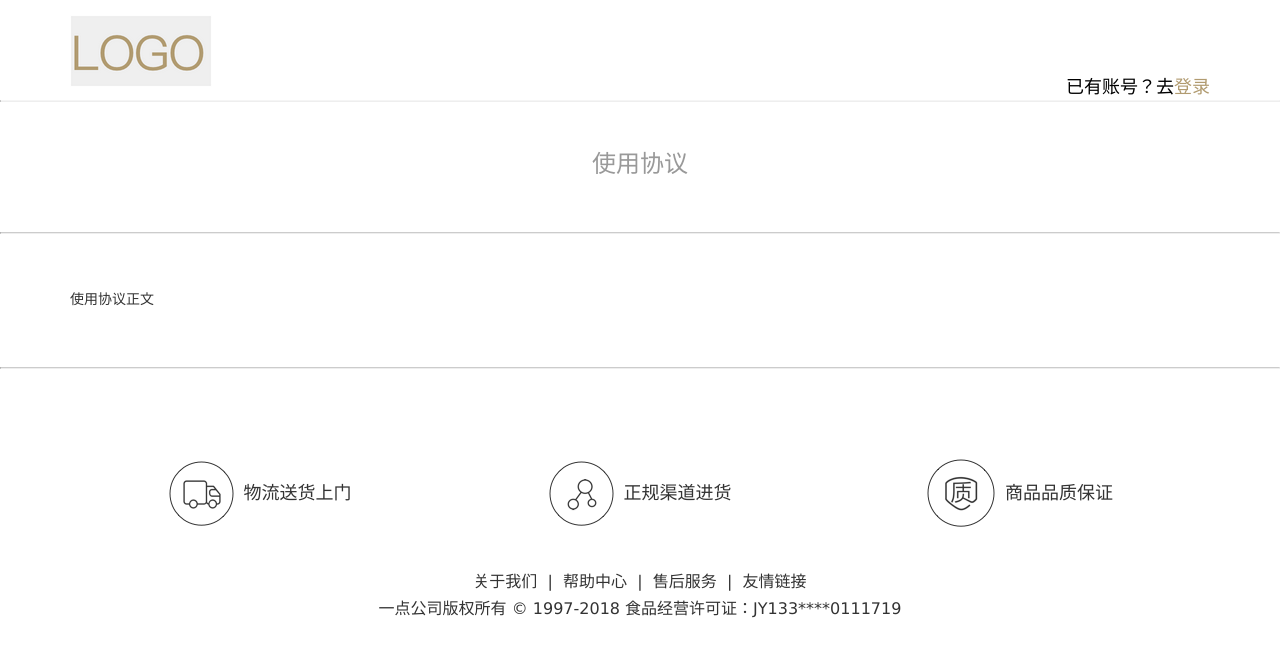
After one commit to ericwang1902/giftplatform, a Django app: page /protocol/ in a window 1280 px wide. The commit adds this page. Shown: the top 657 px of the page. Run offline with Django 3.2, Linux system fonts and the light colour scheme.

Commit message:
add protocol page,and the link on reg page

```diff
--- a/apps/gift_platform_site/urls.py
+++ b/apps/gift_platform_site/urls.py
@@ -4,7 +4,7 @@ from apps.gift_platform_site.views import IndexView
 from apps.gift_platform_site.views import MyaccountView,ModifyPwdView,logoutView, brands_list, categories_list, category_product_list, root_category_product_list, search_products
 from apps.gift_platform_site.views import search_supplier
 
-from apps.gift_platform_site.views import msgCenterView,sysinfoView,findpwdView
+from apps.gift_platform_site.views import msgCenterView,sysinfoView,findpwdView,protocolView
 
 app_name = 'gift_platform_site'
 
@@ -29,6 +29,8 @@ urlpatterns =  [
 
     path('usercenter/myaccount',MyaccountView.as_view(),name='myaccount'),
     path('usercenter/mpwd',ModifyPwdView.as_view(),name="modifypwd"),
-    path('usercenter/sysinfo',sysinfoView.as_view(),name='sysinfo')
+    path('usercenter/sysinfo',sysinfoView.as_view(),name='sysinfo'),
+
+    path('protocol/',protocolView.as_view(),name='protocol')
 
 ]
--- a/apps/gift_platform_site/views.py
+++ b/apps/gift_platform_site/views.py
@@ -766,3 +766,7 @@ class sysinfoView(View):
 class findpwdView(View):
     def get(self,request):
         return render(request,'sign/findpwd.html')
+
+class protocolView(View):
+    def get(self,request):
+        return render(request,'others/protocol.html')
--- a/static_assets/gift_platform_site/style.css
+++ b/static_assets/gift_platform_site/style.css
@@ -1572,6 +1572,13 @@ input:-ms-input-placeholder, .form-item .drop-down:-ms-input-placeholder, .form-
     float: right;
     margin-right: 28px; }
 
+.pc {
+  margin-top: 53px;
+  font-size: 14px;
+  color: #333333;
+  letter-spacing: 0;
+  line-height: 24px; }
+
 .clear {
   clear: both; }
 
--- /dev/null
+++ b/templates/others/protocol.html
@@ -0,0 +1,13 @@
+{% extends 'share/base_layout_reg.html' %}
+
+{% block title %}使用协议{% endblock %}
+
+{% block content %}
+<div class="reg-step-div">
+    <div class="nocurrentstep">使用协议</div>
+</div>
+<hr class="hrline2"/>
+<div class="container">
+<div class="pc">使用协议正文</div>
+</div>
+{% endblock %}
--- a/templates/sign/register2.html
+++ b/templates/sign/register2.html
@@ -116,7 +116,7 @@
                 <p></p>
                 <div>
                     <input type="checkbox" name="vehicle" value="Bike" />
-                    <p>我同意并遵守<a href="#">《一点礼品系统服务条款》</a></p>
+                    <p>我同意并遵守<a target="_blank" href="{% url 'gift_platform_site:protocol' %}">《一点礼品系统服务条款》</a></p>
                 </div>
             </div>
             <div>
```
Also changed, not shown: media/images/authinfo/23/2018-04-07_23-36-26屏幕截图.png (added).
